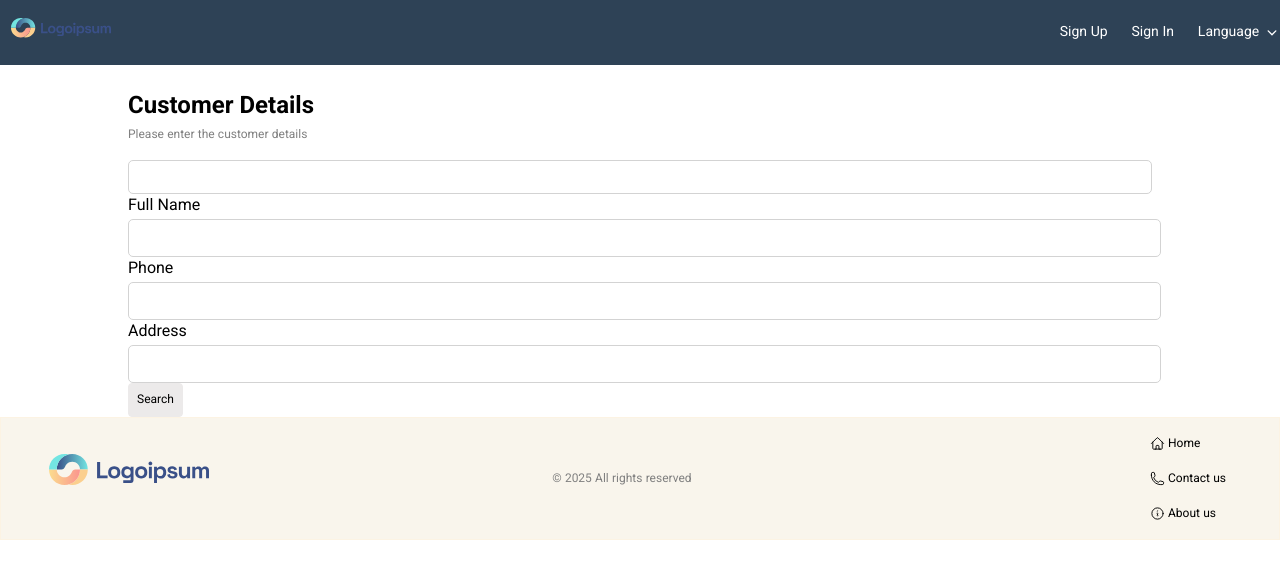
After one commit to Esmat-Farjad/Commerce, a Django app: page /sale/create/customer in a window 1280 px wide. The commit adds this page. Shown: the top 579 px of the page. Run offline with Django 5.2, Linux system fonts and the light colour scheme; style sheets or scripts are compiled from the project's sources; some libraries are stand-ins or nearby versions; some web fonts are replaced.

Commit message:
some changes made

```diff
--- a/src/store/forms.py
+++ b/src/store/forms.py
@@ -58,6 +58,7 @@ class RegistrationForm(UserCreationForm):
             visible.field.widget.attrs['class'] = 'input-field'
 
 class CustomerForm(forms.ModelForm):
+    code = forms.IntegerField()
     class Meta:
         model = Customer
         fields = "__all__"
@@ -65,19 +66,6 @@ class CustomerForm(forms.ModelForm):
         super(CustomerForm, self).__init__(*args, **kwargs)
         for visible in self.visible_fields():
             visible.field.widget.attrs['class'] = 'input-field'
-class UpdateProductForm(forms.ModelForm):
-    class Meta:
-        model = Products
-        fields = "__all__"
-        exclude = ['user','total_items','total_package_price', 'item_sale_price']
-        widgets = {
-            'description': forms.Textarea(attrs={'rows': 2})
-        }
-    def __init__(self, *args, **kwargs):
-        super(UpdateProductForm, self).__init__(*args, **kwargs)
-        for visible in self.visible_fields():
-            visible.field.widget.attrs['class'] = "form-input"
-            visible.field.widget.attrs['placeholder'] = _(visible.field.label)
 
 
 class OtherIncomeForm(forms.ModelForm):
--- a/src/store/templates/partials/management/_customer-view.html
+++ b/src/store/templates/partials/management/_customer-view.html
@@ -4,7 +4,7 @@
 {% load custom_filters %}
 {% block dashboard %}
 <div class="sub-container">
-    <div class="sub-heading">
+    <div class="heading">
         <h1 class="title">{% trans 'Customers Billing Overview' %}</h1>
         <p class="text">{% trans 'Review customer purchases, payment status, and outstanding balances.' %}</p>
     </div>
@@ -15,7 +15,7 @@
                 <form action="{% url 'customer' %}" method="post">
                     {% csrf_token %}
                     <input type="search" class="input-field" name="phone" id="phone" placeholder="{% trans 'Enter your customer phone number' %}">
-                    <button type"submit" class="btn-teal absolute-btn">{% trans 'Search' %}</button>
+                    <button type="submit" class="btn-teal absolute-btn">{% trans 'Search' %}</button>
                 </form>
             </div>
             {% comment %} search form {% endcomment %}
--- a/src/store/templates/partials/management/_expense-view.html
+++ b/src/store/templates/partials/management/_expense-view.html
@@ -4,7 +4,7 @@
 {% load custom_filters %}
 {% block dashboard %}
 <div class="sub-container">
-    <div class="sub-heading">
+    <div class="heading">
         <h1 class="title">{% trans "Expense Page" %}</h1>
         <p class="text">{% trans "Welcome to the Expense Page" %}</p>
     </div>
--- a/src/store/templates/partials/management/_income-view.html
+++ b/src/store/templates/partials/management/_income-view.html
@@ -5,7 +5,7 @@
 {% load jalali_tags %}
 {% block dashboard %}
 <div class="sub-container">
-    <div class="sub-heading">
+    <div class="heading">
         <h1 class="title">{% trans "Income Page" %}</h1>
         <p class="text">{% trans "Welcome to the Income Page" %}</p>
     </div>
--- a/src/store/templates/partials/management/_return-view.html
+++ b/src/store/templates/partials/management/_return-view.html
@@ -4,7 +4,7 @@
 {% load custom_filters %}
 {% block dashboard %}
 <div class="sub-container">
-    <div class="sub-heading">
+    <div class="heading">
         <h1 class="title">{% trans "Returned Page" %}</h1>
         <p class="text">{% trans "Welcome to the Returned Page" %}</p>
     </div>
--- a/src/store/templates/partials/management/_summary-view.html
+++ b/src/store/templates/partials/management/_summary-view.html
@@ -5,9 +5,10 @@
 {% block dashboard %}
 <div class="sub-container">
     <div class="heading">
-        <h1 class="title">{% trans "Summary Page" %}</h1>
-        <p class="text">{% trans "Welcome to the Summary Page" %}</p>
+        <h1 class="title">{% trans "Store Dashboard" %}</h1>
+        <p class="text">{% trans "The Summary Page offers a quick overview of the store’s key metrics, including inventory levels, sales, recent transactions, and pending orders—all in a clear, easy-to-read dashboard." %}</p>
     </div>
+    <hr>
     <div class="card-container">
         <!-- Stat Cards -->
         <div class="card">
--- /dev/null
+++ b/src/store/templates/sale/customer_form.html
@@ -0,0 +1,33 @@
+{% extends '_base.html' %}
+{% load i18n %}
+{% load static %}
+{% load humanize %}
+{% load custom_filters %}
+{% block title %}
+    Store - Landing Page
+{% endblock title %}
+{% block content %}
+<div class="container">
+    <div class="heading">
+        <h2 class="title">{% trans 'Customer Details' %}</h2>
+        <h5 class="text">{% trans 'Please enter the customer details' %}</h5>
+    </div>
+    <div class="">
+        <form action="#">
+            <input type="search" class="input-field" name="code" id="code">
+            {% if customer %}
+            customer already exist
+            {% else %}
+            <label for="{{form.name.id_for_label}}">{% trans 'Full Name' %}</label>
+            {{form.name}}
+            <label for="{{form.phone.id_for_label}}">{% trans 'Phone' %}</label>
+            {{form.phone}}
+            <label for="{{form.address.id_for_label}}">{% trans 'Address' %}</label>
+            {{form.address}}
+            {% endif %}
+            <button class="btn btn-gray">{% trans 'Search' %}</button>
+        </form>
+    </div>
+
+<script src="{% static 'js/cart.js' %}"></script>
+{% endblock content%}
--- a/src/store/urls.py
+++ b/src/store/urls.py
@@ -31,6 +31,11 @@ urlpatterns = [
         'products/sale',
         views.products_view,
         name='products-view'
+    ),
+    path(
+        'sale/create/customer',
+        views.create_customer,
+        name='create-customer',
     ),
     # Add product to cart
     path(
--- a/src/store/views.py
+++ b/src/store/views.py
@@ -11,7 +11,7 @@ from store.filters import ProductsFilter
 from .models import BaseUnit, Category, Customer, OtherIncome, Products, SalesDetails, SalesProducts
 from .forms import BaseUnitForm, CustomerForm, OtherIncomeForm, PurchaseForm, RegistrationForm
 from .models import Category, Products
-from .forms import PurchaseForm, RegistrationForm, UpdateProductForm
+from .forms import PurchaseForm, RegistrationForm
 from django.utils.translation import gettext_lazy as _
 from django.contrib.auth import authenticate, login, logout
 from datetime import date, timedelta
@@ -220,15 +220,31 @@ def products_view(request):
         queryset=products_queryset
     )
 
+    # Handle session customer data
+    if customer:
+        customer_list = list(customer.values())[0]
+
+    # # Pagination
+    # paginator = Paginator(products_filter.qs, 10)  # Show 10 products per page
+    # page_number = request.GET.get('page')
+    # page_obj = paginator.get_page(page_number)
+    context = {
+        'products': products_filter.qs,
+        'categories': categories,
+        'filter_form': products_filter,
+        'customer': customer_list
+    }
+    return render(request, 'sale/product_view.html', context)
+
+def create_customer(request):
     # Handle customer form
     customer_form = CustomerForm()
     if request.method == 'POST':
         customer_form = CustomerForm(request.POST)
         if customer_form.is_valid():
-            phone = customer_form.cleaned_data.get('phone')
-
+            code = customer_form.cleaned_data.get('code')
             # Check if customer already exists
-            existing_customer = Customer.objects.filter(phone=phone).first()
+            existing_customer = Customer.objects.filter(id=code)
             if existing_customer:
                 # Initialize session dictionary if it doesn't exist
                 customer_session = request.session.get('customer', {})
@@ -239,6 +255,7 @@ def products_view(request):
                 messages.info(request, _("Customer already exists."))
             else:
                 # Create a new customer
+                messages.info(request, _("Customer Dose not exists"))
                 new_customer = customer_form.save()
 
                 # Add to session
@@ -251,23 +268,11 @@ def products_view(request):
         else:
             # If form is not valid, return appropriate error message
             messages.error(request, _("There was an error in the form. Please fix the errors and try again."))
-
-    # Handle session customer data
-    if customer:
-        customer_list = list(customer.values())[0]
-
-    # # Pagination
-    # paginator = Paginator(products_filter.qs, 10)  # Show 10 products per page
-    # page_number = request.GET.get('page')
-    # page_obj = paginator.get_page(page_number)
+    form = customer_form
     context = {
-        'products': products_filter.qs,
-        'categories': categories,
-        'filter_form': products_filter,
-        'form': customer_form,
-        'customer': customer_list
+        'form':form
     }
-    return render(request, 'sale/product_view.html', context)
+    return render(request, 'sale/customer_form.html', context)
 
 def search_products(request):
     search = request.GET.get('search')
--- a/src/templates/navbar.html
+++ b/src/templates/navbar.html
@@ -16,7 +16,7 @@
                 <a class="nav-link" href="{% url 'products_display' %}">{% trans 'Products' %}</a>
             </li>
             <li class="nav-option">
-                <a class="nav-link" href="{% url 'products-view' %}">{% trans 'Sale' %}</a>
+                <a class="nav-link" href="{% url 'create-customer' %}">{% trans 'Sale' %}</a>
             </li>
             <li class="nav-option">
                 <a class="nav-link" href="{% url 'sold-products-view' %}">{% trans 'Sold Products' %}</a>
```
Also changed, not shown: src/store/templates/partials/management/_base_unit-view.html (+13 -6 lines), src/store/templates/sale/product_view.html (+8 -2 lines), src/db.sqlite3, src/locale/fa/LC_MESSAGES/django.po, 2 other files.
